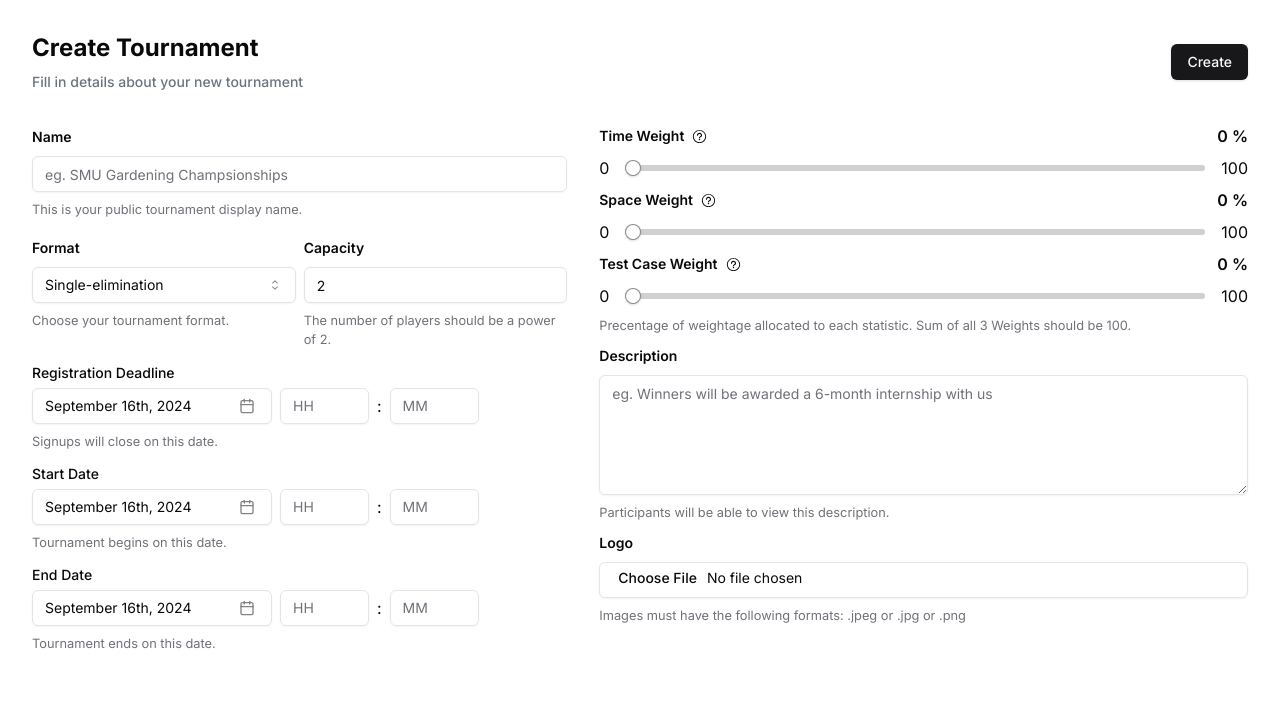
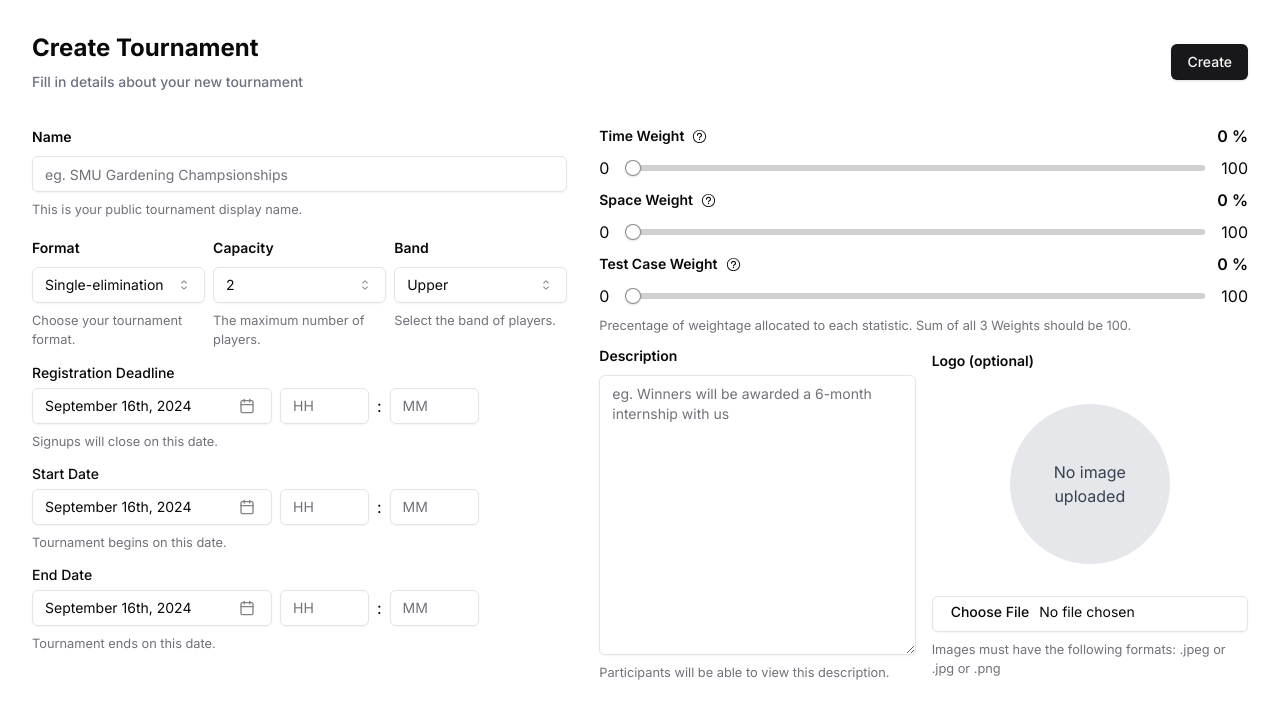
Before and after one commit to cs203-2024/smucode-frontend, a Next.js app: page /tournaments/create in a window 1280 px wide. Shown: the top 718 px of the page. Built offline with nearby package versions, Linux system fonts and the light colour scheme.

Commit message:
Add create tournament logo preview and band input

```diff
--- a/app/tournaments/create/page.tsx
+++ b/app/tournaments/create/page.tsx
@@ -1,10 +1,10 @@
 'use client'
 
 import React, { useState } from "react";
-
+import Image from "next/image";
 import { zodResolver } from "@hookform/resolvers/zod";
 import { useForm } from "react-hook-form";
-import { z, ZodErrorMap } from "zod";
+import { z } from "zod";
 
 import { Button } from "@/components/ui/button"
 import {
@@ -28,7 +28,7 @@ import { Textarea } from "@/components/ui/textarea";
 import { Slider } from "@/components/ui/slider"
 import { format } from "date-fns"
 import { Calendar as CalendarIcon } from "lucide-react"
-import { capitalise, cn, isPowerOfTwo } from "@/lib/utils"
+import { capitalise, cn, generateCapacity, isPowerOfTwo } from "@/lib/utils"
 import { Calendar } from "@/components/ui/calendar"
 import {
   Popover,
@@ -46,8 +46,13 @@ import { QuestionMarkCircledIcon } from "@radix-ui/react-icons"
 const TournamentStatusEnum = z.enum(["active", "inactive", "suspended"]);
 type TournamentStatusEnum = z.infer<typeof TournamentStatusEnum>;
 
+const BandEnum = z.enum(["lower", "middle", "upper"]);
+type BandEnum = z.infer<typeof BandEnum>;
+
 const TournamentFormatEnum = z.enum(["single-elimination", "double-elimination", "round-robin"]);
 type TournamentFormatEnum = z.infer<typeof TournamentFormatEnum>;
+
+const capacityEnum: number[] = generateCapacity(64);
 
 const MAX_FILE_SIZE = 1024*1024*5;
 const ACCEPTED_IMAGE_TYPES = ["image/jpeg", "image/jpg", "image/png"];
@@ -65,6 +70,7 @@ const formSchema = z.object({
     }),
     status: TournamentStatusEnum,
     format: TournamentFormatEnum,
+    band: BandEnum,
     startDate: z.date({
         required_error: "Start date is required."
     }),
@@ -86,9 +92,7 @@ const formSchema = z.object({
     testCaseRatioWeight: z.number({required_error: "This field is required."}).refine((value) => value <= 100 && value >= 0, {
         message: "Test case ratio weight must be between 0% and 100%."
     }),
-    image: z.instanceof(File, {message: "Please select a valid file."}).refine((file) => file.size >= 1 && ACCEPTED_IMAGE_TYPES.includes(file.type), {
-        message: "Only .jpg, .jpeg and .png formats are supported."
-    }),
+    image: z.instanceof(File, {message: "Please select a valid file."}).optional()
 })
 .superRefine((data, ctx) => {
     if (data.timeWeight + data.spaceWeight + data.testCaseRatioWeight !== 100) {
@@ -133,6 +137,7 @@ export default function CreateTournament() {
     const [timeW, setTimeW] = useState(0);
     const [spaceW, setSpaceW] = useState(0);
     const [tcW, setTcW] = useState(0);
+    const [imagePreview, setImagePreview] = useState<string | null>(null);
 
     const form = useForm<z.infer<typeof formSchema>>({
         resolver: zodResolver(formSchema),
@@ -141,6 +146,7 @@ export default function CreateTournament() {
             description: "",
             status: "active",
             format: "single-elimination",
+            band: "upper",
             capacity: 2,
             startDate: new Date(),
             endDate: new Date(),
@@ -202,7 +208,7 @@ export default function CreateTournament() {
                                 </FormItem>
                             )}
                         />
-                        <div className="grid grid-cols-2 gap-2">
+                        <div className="grid grid-cols-3 gap-2">
                             <FormField
                                 control={form.control}
                                 name="format"
@@ -234,11 +240,45 @@ export default function CreateTournament() {
                                 render={({ field }) => (
                                     <FormItem>
                                         <FormLabel className="font-semibold">Capacity</FormLabel>
+                                        <Select onValueChange={field.onChange} defaultValue={""+field.value}>
                                             <FormControl>
-                                            <Input type="number" min={2} step={1} placeholder="eg. 32 (power of 2)" className="max-w-[400px]" {...field} onChange={(e) => field.onChange(parseInt(e.target.value))} />
+                                                <SelectTrigger>
+                                                    <SelectValue placeholder="Select a capacity" />
+                                                </SelectTrigger>
                                             </FormControl>
+                                            <SelectContent>
+                                                {capacityEnum.map((option) => (
+                                                    <SelectItem key={option} value={""+option}>{option}</SelectItem>
+                                                ))}
+                                            </SelectContent>
+                                        </Select>
                                         <FormDescription>
-                                            The number of players should be a power of 2.
+                                            The maximum number of players.
+                                        </FormDescription>
+                                        <FormMessage />
+                                    </FormItem>
+                                )}
+                            />
+                            <FormField
+                                control={form.control}
+                                name="band"
+                                render={({ field }) => (
+                                    <FormItem>
+                                        <FormLabel className="font-semibold">Band</FormLabel>
+                                        <Select onValueChange={field.onChange} defaultValue={field.value}>
+                                            <FormControl>
+                                                <SelectTrigger>
+                                                    <SelectValue placeholder="Select the band" />
+                                                </SelectTrigger>
+                                            </FormControl>
+                                            <SelectContent>
+                                                {BandEnum.options.map((option) => (
+                                                    <SelectItem key={option} value={option}>{capitalise(option)}</SelectItem>
+                                                ))}
+                                            </SelectContent>
+                                        </Select>
+                                        <FormDescription>
+                                            Select the band of players.
                                         </FormDescription>
                                         <FormMessage />
                                     </FormItem>
@@ -559,6 +599,7 @@ export default function CreateTournament() {
                                 </FormItem>
                             )}
                         />
+                        <div className="grid grid-cols-2 gap-4">
                             <FormField
                                 control={form.control}
                                 name="description"
@@ -566,7 +607,7 @@ export default function CreateTournament() {
                                     <FormItem>
                                         <FormLabel className="font-semibold">Description</FormLabel>
                                         <FormControl>
-                                        <Textarea placeholder="eg. Winners will be awarded a 6-month internship with us" className="h-[15vh]" {...field} />
+                                            <Textarea placeholder="eg. Winners will be awarded a 6-month internship with us" className="h-[35vh]" {...field} />
                                         </FormControl>
                                         <FormDescription>
                                             Participants will be able to view this description.
@@ -575,12 +616,20 @@ export default function CreateTournament() {
                                     </FormItem>
                                 )}
                             />
+                            <div className="col-span-1 flex flex-col justify-center">
                                 <FormField
                                     control={form.control}
                                     name="image"
                                     render={({ field }) => (
                                         <FormItem>
-                                    <FormLabel className="font-semibold">Logo</FormLabel>
+                                            <FormLabel className="font-semibold">Logo (optional)</FormLabel>
+                                            <div className="flex justify-center items-center p-6">
+                                                {imagePreview ? (
+                                                <Image src={imagePreview} alt="Uploaded Preview" className="bg-gray-300 w-40 h-40 object-cover rounded-full" width={160} height={160} />
+                                                ) : (
+                                                <div className="bg-gray-200 w-40 h-40 object-contain rounded-full text-gray-700 flex items-center justify-center p-4 text-center" >No image uploaded</div>
+                                                )}
+                                            </div>
                                             <FormControl>
                                                 <Input
                                                     type="file" accept={ACCEPTED_IMAGE_TYPES.join(",")}
@@ -589,9 +638,10 @@ export default function CreateTournament() {
                                                         if (file && file instanceof File) {
                                                             field.onChange(file);
                                                             form.trigger("image");
+                                                            const objectUrl = URL.createObjectURL(file);
+                                                            setImagePreview(objectUrl);
                                                         }
                                                     }}
-                                            //onBlur={fileRef.onBlur}
                                                 />
                                             </FormControl>
                                             <FormDescription>
@@ -601,6 +651,8 @@ export default function CreateTournament() {
                                         </FormItem>
                                     )}
                                 />
+                            </div>
+                        </div>
                     </div>
                 </form>
             </Form>
--- a/lib/utils.ts
+++ b/lib/utils.ts
@@ -16,3 +16,19 @@ export function isPowerOfTwo(n: number) {
       return true;
   return false;
 }
+
+export function generateCapacity(max: number): number[] {
+  if (max < 1) {
+    return [2];
+  }
+
+  const result: number[] = [];
+  let value = 2;
+
+  while (value <= max) {
+    result.push(value);
+    value *= 2;
+  }
+
+  return result;
+}
```
Lines whose indentation alone changed are shown as unchanged.
